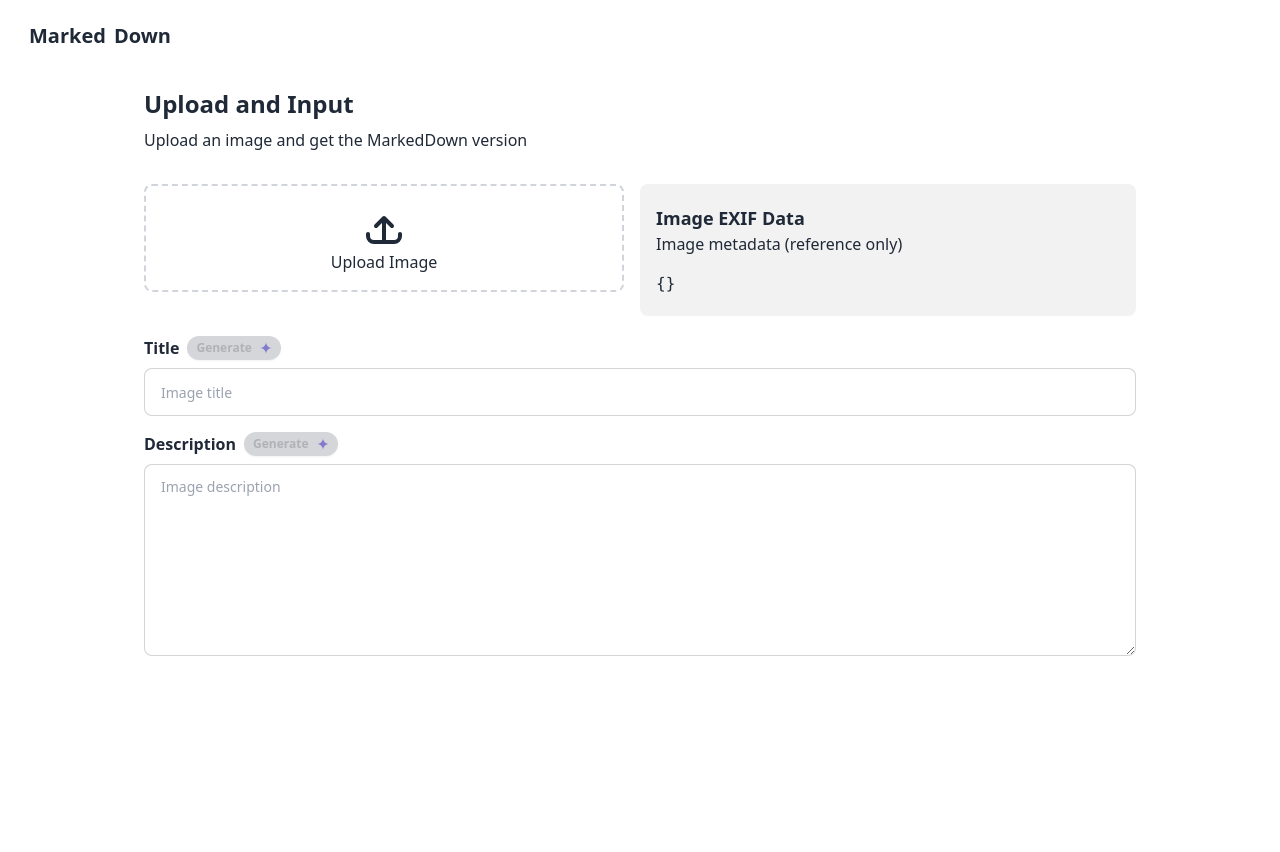
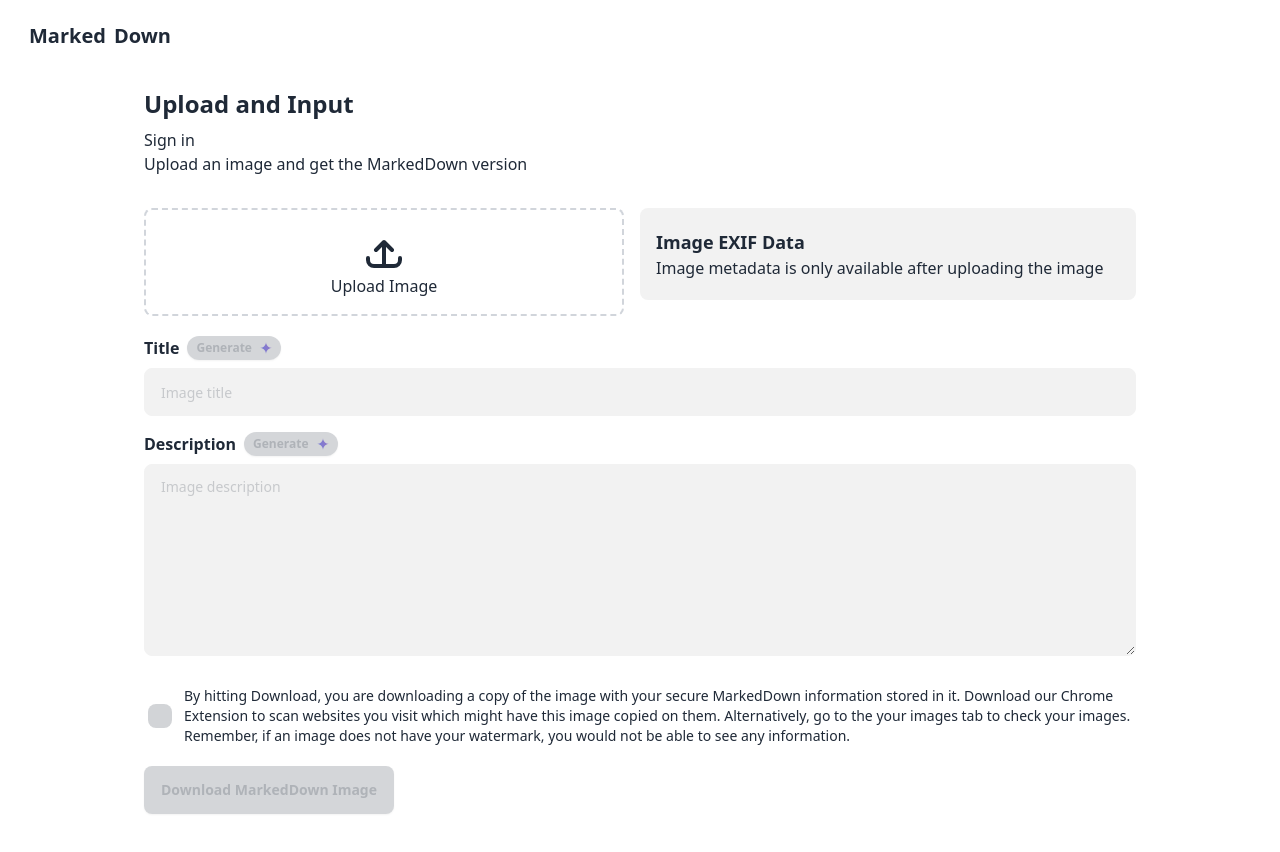
Before and after one commit to kushhansagarwal/markeddown, a SvelteKit app in the folder web/: page / in a window 1280 px wide. Shown: the top 852 px of the page. Built offline with nearby package versions, Linux system fonts and the light colour scheme; no server answers.

Commit message:
added kindie auth

```diff
--- a/web/package.json
+++ b/web/package.json
@@ -37,6 +37,7 @@
 	"type": "module",
 	"dependencies": {
 		"@google/generative-ai": "^0.7.1",
+		"@kinde-oss/kinde-auth-sveltekit": "^1.3.0",
 		"@types/exif": "^0.6.5",
 		"digital-watermarking": "^1.1.15",
 		"exif": "^0.6.0",
--- a/web/src/routes/+page.svelte
+++ b/web/src/routes/+page.svelte
@@ -22,12 +22,16 @@
 	let title: string = '';
 	let description: string = '';
 
+	let agreed: boolean = false;
+
 	let titleGenerationState = 'idle';
 	let descriptionGenerationState = 'idle';
 
 	let exifData = {};
 
 	let uuid: string = '';
+	let inputDisabled: boolean = true;
+	$: inputDisabled = !(uploadState === 'success');
 
 	enum state {
 		idle = 'idle',
@@ -88,6 +92,7 @@
 <section class="flex min-h-screen items-stretch justify-center">
 	<div class="mx-auto w-full max-w-5xl p-4">
 		<h2 class="mb-2 text-left text-2xl font-bold">Upload and Input</h2>
+    <a href="/api/auth/login">Sign in</a>
 		<div class="mb-8 text-left">Upload an image and get the MarkedDown version</div>
 		<div class="flex flex-wrap items-stretch justify-between">
 			<div class="mb-4 w-full pr-4 lg:mb-0 lg:w-1/2">
@@ -147,9 +152,6 @@
 											class="bg-base-200 rounded-md p-1 font-mono">{uuid}</span
 										>
 									</p>
-									<div class="card-actions justify-end">
-										<a href={imageUrl} download class="btn btn-primary">Download</a>
-									</div>
 								</div>
 							</div>
 						</div>
@@ -157,14 +159,17 @@
 				</div>
 			</div>
 			{#if imageUrl}
-				<div class="bg-base-200 max-h-[500px] w-full overflow-auto rounded-lg p-5 px-4 lg:w-1/2">
+				<div class="bg-base-200 max-h-[500px] h-full w-full overflow-auto rounded-lg p-5 px-4 lg:w-1/2">
 					<h3 class="text-lg font-semibold">Image EXIF Data</h3>
-					<h3 class="  mb-4">Image metadata (reference only)</h3>
+					{#if inputDisabled}
+						Image metadata is only available after uploading the image
+					{:else}
 						<pre class="font-mono" style="max-height: 100%; overflow-y: scroll;">{JSON.stringify(
 								exifData,
 								null,
 								2
 							)}</pre>
+					{/if}
 				</div>
 			{/if}
 		</div>
@@ -208,6 +213,7 @@
 			</div>
 			<input
 				type="text"
+				disabled={inputDisabled}
 				bind:value={title}
 				placeholder="Image title"
 				class="join-item input input-bordered mb-4 w-full text-sm"
@@ -253,9 +259,27 @@
 
 			<textarea
 				bind:value={description}
+				disabled={inputDisabled}
 				class="textarea textarea-bordered mb-4 h-48 w-full"
 				placeholder="Image description"
 			></textarea>
+
+			<label class="label mb-3 cursor-pointer text-sm font-light">
+				<input
+					disabled={inputDisabled || title == '' || description == ''}
+					bind:value={agreed}
+					type="checkbox"
+					class="checkbox checkbox-primary mr-3"
+				/>
+				<span class="label-text"
+					>By hitting Download, you are downloading a copy of the image with your secure MarkedDown
+					information stored in it. Download our Chrome Extension to scan websites you visit which
+					might have this image copied on them. Alternatively, go to the your images tab to check
+					your images. Remember, if an image does not have your watermark, you would not be able to
+					see any information.</span
+				>
+			</label>
+			<button disabled={!agreed} class="btn btn-primary"> Download MarkedDown Image </button>
 		</div>
 	</div>
 </section>
--- /dev/null
+++ b/web/src/routes/api/auth/[...kindeAuth]/+server.ts
@@ -0,0 +1,6 @@
+// src/routes/api/auth/[...kindeAuth]/+server.ts
+import { handleAuth } from '@kinde-oss/kinde-auth-sveltekit';
+import type { RequestEvent } from '@sveltejs/kit';
+export function GET(requestEvents: RequestEvent) {
+	return handleAuth(requestEvents);
+}
--- a/web/src/routes/api/image/generate/+server.ts
+++ b/web/src/routes/api/image/generate/+server.ts
@@ -11,7 +11,7 @@
 	const exifData = formData.get('exif') as string;
 	const imageBuffer = await imageFile?.arrayBuffer();
 	const descriptionPrompt =
-		'Imageine you are a photographer taking an image. Generate a description for the uploaded image about how you saw it, what made you click the photo and a bit about the camera if possible from the exif data. Use some of the exif data to give some informatino about how, where and about the image taken. The exif data is: ' +
+		'Imageine you are a photographer taking an image. Generate a description for the uploaded image about how you saw it, what made you click the photo and a bit about the camera if possible from the exif data. Use some of the exif data to give some informatino about how, where and about the image taken. Talk naturally, dont say the entire name of the camera, talk about how you took the photo without sounding robotic or formal. If you do not know something, dont say that the exif does not have, just make it up if it is reasonable. The exif data is: ' +
 		exifData;
     const titlePrompt = 'Generate a title for the image based on the content of the image. Just give me the title, nothing more nothing less. i only need one title option. this is directly being displayed into the ui, so no messing around please' + exifData;
 	const resizedImageBuffer = await sharp(imageBuffer).resize(500).toBuffer();
```
Also changed, not shown: 2 other files (tests, documents, lock files or other folders). Lines whose indentation alone changed are shown as unchanged.
